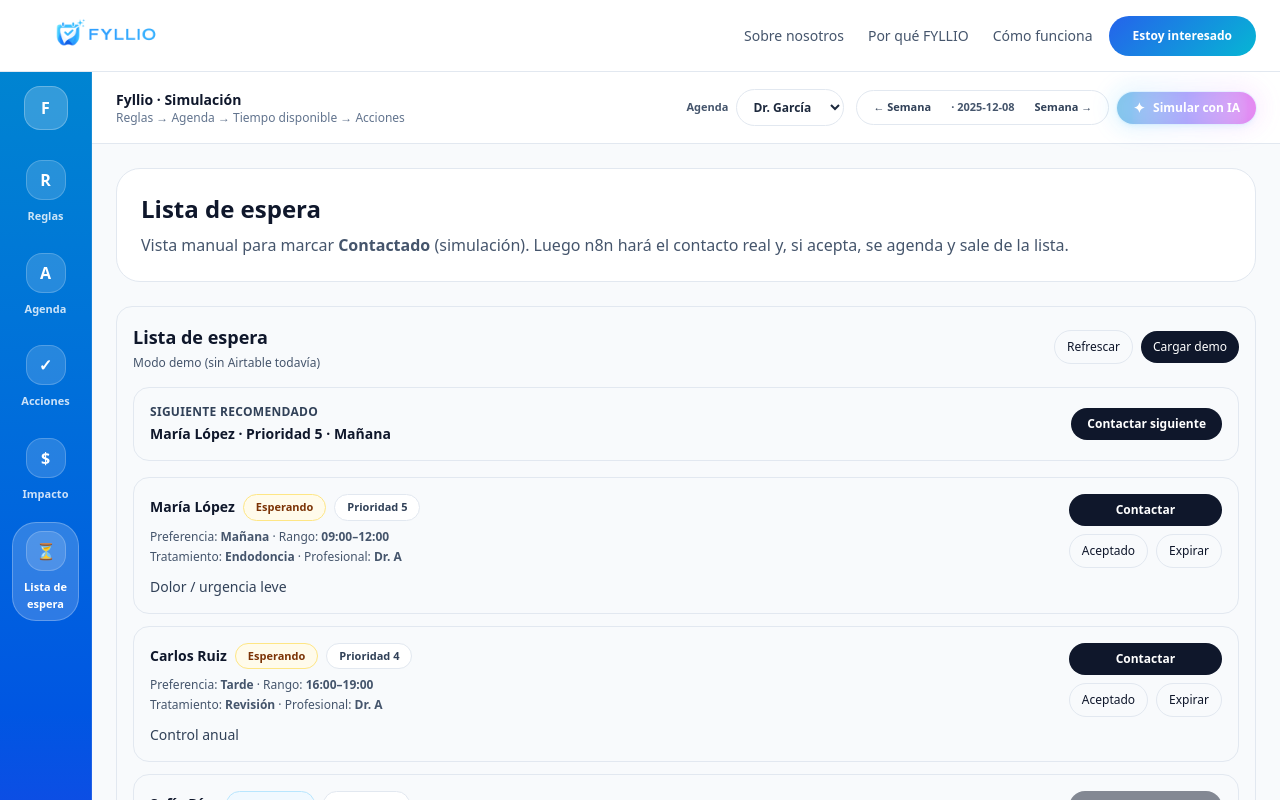
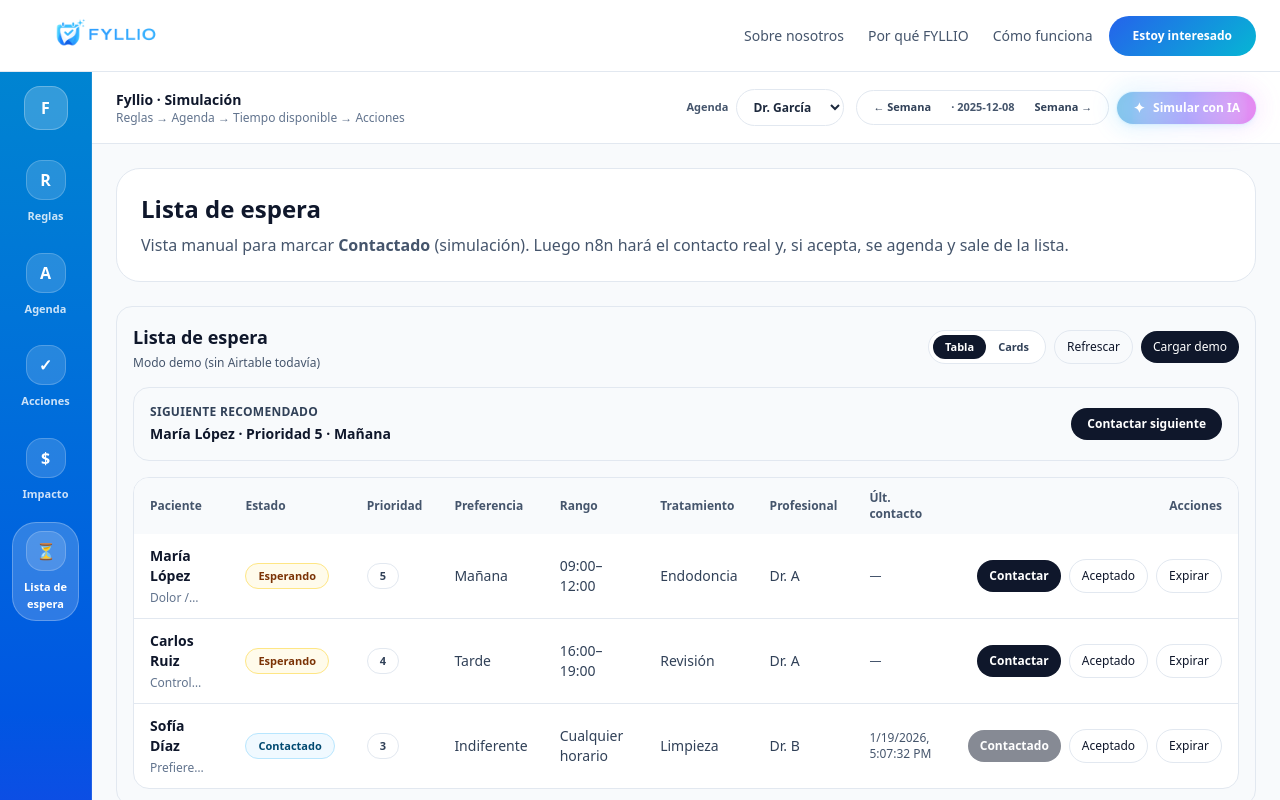
Before and after one commit to simonwertheimer29/FYLLIO, a Next.js app: page /demo/generate in a window 1280 px wide. Both pictures are taken after a click on the button "Lista de espera". Shown: the top 800 px of the page. Built offline with nearby package versions, Linux system fonts and the light colour scheme.

Commit message:
Update WaitlistPanel.tsx

```diff
--- a/app/components/waitlist/WaitlistPanel.tsx
+++ b/app/components/waitlist/WaitlistPanel.tsx
@@ -69,12 +69,34 @@ function priorityNumber(p: any) {
   return Number.isFinite(n) ? n : 0;
 }
 
+function fmtDate(iso?: string) {
+  if (!iso) return "—";
+  const d = new Date(iso);
+  if (Number.isNaN(d.getTime())) return "—";
+  return d.toLocaleString();
+}
+
+function chipClass(estado: string) {
+  return estado === "Aceptado"
+    ? "border-emerald-200 bg-emerald-50 text-emerald-900"
+    : estado === "Contactado"
+    ? "border-sky-200 bg-sky-50 text-sky-900"
+    : estado === "Expirado"
+    ? "border-slate-200 bg-slate-100 text-slate-700"
+    : "border-amber-200 bg-amber-50 text-amber-900";
+}
+
+type ViewMode = "TABLE" | "CARDS";
+
 export default function WaitlistPanel({ clinicRecordId }: { clinicRecordId: string }) {
   const isDemo = clinicRecordId === "DEMO";
 
   const [items, setItems] = useState<WaitItem[]>([]);
   const [loading, setLoading] = useState(true);
   const [usingDemoData, setUsingDemoData] = useState<boolean>(isDemo);
+
+  // ✅ default: TABLE
+  const [view, setView] = useState<ViewMode>("TABLE");
 
   async function load() {
     if (isDemo) {
@@ -164,12 +186,28 @@ export default function WaitlistPanel({ clinicRecordId }: { clinicRecordId: stri
       <div className="flex items-center justify-between gap-3 flex-wrap">
         <div>
           <h2 className="text-lg font-semibold text-slate-900">Lista de espera</h2>
-          <p className="text-xs text-slate-600 mt-1">
-            {usingDemoData ? "Modo demo (sin Airtable todavía)" : "Conectado a Airtable"}
-          </p>
+          <p className="text-xs text-slate-600 mt-1">{usingDemoData ? "Modo demo (sin Airtable todavía)" : "Conectado a Airtable"}</p>
         </div>
 
-        <div className="flex items-center gap-2">
+        <div className="flex items-center gap-2 flex-wrap">
+          {/* ✅ toggle TABLE/CARDS */}
+          <div className="rounded-full border border-slate-200 bg-white p-1 text-[11px] font-semibold">
+            <button
+              type="button"
+              onClick={() => setView("TABLE")}
+              className={view === "TABLE" ? "rounded-full px-3 py-1 bg-slate-900 text-white" : "rounded-full px-3 py-1 text-slate-700"}
+            >
+              Tabla
+            </button>
+            <button
+              type="button"
+              onClick={() => setView("CARDS")}
+              className={view === "CARDS" ? "rounded-full px-3 py-1 bg-slate-900 text-white" : "rounded-full px-3 py-1 text-slate-700"}
+            >
+              Cards
+            </button>
+          </div>
+
           <button className="text-xs px-3 py-2 rounded-full border border-slate-200 hover:bg-slate-50" onClick={load} type="button">
             Refrescar
           </button>
@@ -214,32 +252,109 @@ export default function WaitlistPanel({ clinicRecordId }: { clinicRecordId: stri
         <p className="mt-4 text-sm text-slate-500">Cargando...</p>
       ) : sorted.length === 0 ? (
         <p className="mt-4 text-sm text-slate-500">No hay pacientes en espera.</p>
+      ) : view === "TABLE" ? (
+        // ✅ TABLE VIEW (default)
+        <div className="mt-4 overflow-x-auto rounded-2xl border border-slate-200 bg-white">
+          <table className="min-w-[980px] w-full text-sm">
+            <thead className="bg-slate-50">
+              <tr className="text-left text-xs text-slate-600">
+                <th className="px-4 py-3 font-semibold">Paciente</th>
+                <th className="px-4 py-3 font-semibold">Estado</th>
+                <th className="px-4 py-3 font-semibold">Prioridad</th>
+                <th className="px-4 py-3 font-semibold">Preferencia</th>
+                <th className="px-4 py-3 font-semibold">Rango</th>
+                <th className="px-4 py-3 font-semibold">Tratamiento</th>
+                <th className="px-4 py-3 font-semibold">Profesional</th>
+                <th className="px-4 py-3 font-semibold">Últ. contacto</th>
+                <th className="px-4 py-3 font-semibold text-right">Acciones</th>
+              </tr>
+            </thead>
+
+            <tbody className="divide-y divide-slate-200">
+              {sorted.map((it) => {
+                const estado = it.estado ?? "—";
+                const pr = priorityNumber(it.prioridad);
+                const disabledContact = estado === "Contactado" || estado === "Aceptado" || estado === "Expirado";
+                const disabledAccepted = estado === "Aceptado" || estado === "Expirado";
+                const disabledExpired = estado === "Expirado";
+
+                return (
+                  <tr key={it.id} className="hover:bg-slate-50">
+                    <td className="px-4 py-3">
+                      <div className="font-semibold text-slate-900">{asText(it.paciente) || it.waitingId || it.id}</div>
+                      {it.notas ? <div className="text-xs text-slate-500 mt-1 line-clamp-1">{it.notas}</div> : null}
+                    </td>
+
+                    <td className="px-4 py-3">
+                      <span className={`inline-flex text-[11px] px-3 py-1 rounded-full border font-semibold ${chipClass(estado)}`}>{estado}</span>
+                    </td>
+
+                    <td className="px-4 py-3">
+                      <span className="inline-flex text-[11px] px-3 py-1 rounded-full border border-slate-200 bg-white font-semibold text-slate-700">
+                        {pr || "—"}
+                      </span>
+                    </td>
+
+                    <td className="px-4 py-3 text-slate-700">{it.preferencia ?? "Indiferente"}</td>
+                    <td className="px-4 py-3 text-slate-700">{it.rango ?? "—"}</td>
+                    <td className="px-4 py-3 text-slate-700">{asText(it.tratamiento) || "—"}</td>
+                    <td className="px-4 py-3 text-slate-700">{asText(it.profesional) || "—"}</td>
+                    <td className="px-4 py-3 text-xs text-slate-600">{fmtDate(it.ultimoContacto)}</td>
+
+                    <td className="px-4 py-3">
+                      <div className="flex items-center justify-end gap-2">
+                        <button
+                          className="text-xs px-3 py-2 rounded-full bg-slate-900 text-white font-semibold hover:bg-slate-800 disabled:opacity-50"
+                          onClick={() => setStatus(it.id, "Contactado")}
+                          disabled={disabledContact}
+                          type="button"
+                        >
+                          {estado === "Contactado" ? "Contactado" : "Contactar"}
+                        </button>
+
+                        <button
+                          className="text-xs px-3 py-2 rounded-full border border-slate-200 hover:bg-slate-50 disabled:opacity-50"
+                          onClick={() => setStatus(it.id, "Aceptado")}
+                          disabled={disabledAccepted}
+                          type="button"
+                        >
+                          Aceptado
+                        </button>
+
+                        <button
+                          className="text-xs px-3 py-2 rounded-full border border-slate-200 hover:bg-slate-50 disabled:opacity-50"
+                          onClick={() => setStatus(it.id, "Expirado")}
+                          disabled={disabledExpired}
+                          type="button"
+                        >
+                          Expirar
+                        </button>
+                      </div>
+                    </td>
+                  </tr>
+                );
+              })}
+            </tbody>
+          </table>
+        </div>
       ) : (
+        // ✅ CARDS VIEW (optional)
         <div className="mt-4 space-y-3">
           {sorted.map((it) => {
             const estado = it.estado ?? "—";
             const pr = priorityNumber(it.prioridad);
 
-            const chip =
-              estado === "Aceptado"
-                ? "border-emerald-200 bg-emerald-50 text-emerald-900"
-                : estado === "Contactado"
-                ? "border-sky-200 bg-sky-50 text-sky-900"
-                : estado === "Expirado"
-                ? "border-slate-200 bg-slate-100 text-slate-700"
-                : "border-amber-200 bg-amber-50 text-amber-900";
+            const disabledContact = estado === "Contactado" || estado === "Aceptado" || estado === "Expirado";
+            const disabledAccepted = estado === "Aceptado" || estado === "Expirado";
+            const disabledExpired = estado === "Expirado";
 
             return (
-              <div key={it.id} className="rounded-2xl border border-slate-200 p-4">
+              <div key={it.id} className="rounded-2xl border border-slate-200 p-4 bg-white">
                 <div className="flex items-start justify-between gap-4 flex-wrap">
                   <div className="min-w-0">
                     <div className="flex items-center gap-2 flex-wrap">
-                      <p className="text-sm font-extrabold text-slate-900">
-                        {asText(it.paciente) || it.waitingId || it.id}
-                      </p>
-                      <span className={`text-[11px] px-3 py-1 rounded-full border font-semibold ${chip}`}>
-                        {estado}
-                      </span>
+                      <p className="text-sm font-extrabold text-slate-900">{asText(it.paciente) || it.waitingId || it.id}</p>
+                      <span className={`text-[11px] px-3 py-1 rounded-full border font-semibold ${chipClass(estado)}`}>{estado}</span>
                       <span className="text-[11px] px-3 py-1 rounded-full border border-slate-200 bg-white font-semibold text-slate-700">
                         Prioridad {pr || "—"}
                       </span>
@@ -249,7 +364,7 @@ export default function WaitlistPanel({ clinicRecordId }: { clinicRecordId: stri
                       Preferencia: <b>{it.preferencia ?? "Indiferente"}</b> · Rango: <b>{it.rango ?? "—"}</b>
                     </p>
 
-                    {(it.tratamiento || it.profesional) ? (
+                    {it.tratamiento || it.profesional ? (
                       <p className="mt-1 text-xs text-slate-600">
                         Tratamiento: <b>{asText(it.tratamiento) || "—"}</b> · Profesional: <b>{asText(it.profesional) || "—"}</b>
                       </p>
@@ -257,7 +372,7 @@ export default function WaitlistPanel({ clinicRecordId }: { clinicRecordId: stri
 
                     {it.ultimoContacto ? (
                       <p className="mt-1 text-[11px] text-slate-500">
-                        Último contacto: <b>{new Date(it.ultimoContacto).toLocaleString()}</b>
+                        Último contacto: <b>{fmtDate(it.ultimoContacto)}</b>
                       </p>
                     ) : null}
 
@@ -268,7 +383,7 @@ export default function WaitlistPanel({ clinicRecordId }: { clinicRecordId: stri
                     <button
                       className="text-xs px-3 py-2 rounded-full bg-slate-900 text-white font-semibold hover:bg-slate-800 disabled:opacity-50"
                       onClick={() => setStatus(it.id, "Contactado")}
-                      disabled={estado === "Contactado" || estado === "Aceptado" || estado === "Expirado"}
+                      disabled={disabledContact}
                       type="button"
                     >
                       {estado === "Contactado" ? "Contactado" : "Contactar"}
@@ -278,7 +393,7 @@ export default function WaitlistPanel({ clinicRecordId }: { clinicRecordId: stri
                       <button
                         className="text-xs px-3 py-2 rounded-full border border-slate-200 hover:bg-slate-50 disabled:opacity-50"
                         onClick={() => setStatus(it.id, "Aceptado")}
-                        disabled={estado === "Aceptado" || estado === "Expirado"}
+                        disabled={disabledAccepted}
                         type="button"
                       >
                         Aceptado
@@ -287,7 +402,7 @@ export default function WaitlistPanel({ clinicRecordId }: { clinicRecordId: stri
                       <button
                         className="text-xs px-3 py-2 rounded-full border border-slate-200 hover:bg-slate-50 disabled:opacity-50"
                         onClick={() => setStatus(it.id, "Expirado")}
-                        disabled={estado === "Expirado"}
+                        disabled={disabledExpired}
                         type="button"
                       >
                         Expirar
```
